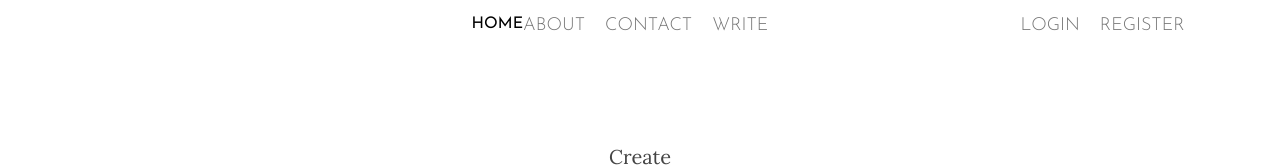
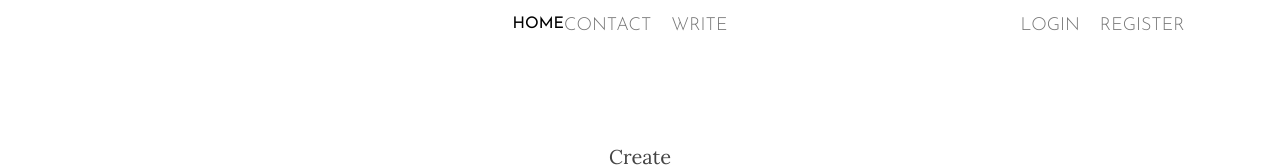
Before and after one commit to Neha-520/BlogApp, a React (Create React App) app in the folder client/: page / in a window 1280 px wide. Shown: the top 167 px of the page. Built offline with nearby package versions, Linux system fonts and the light colour scheme; no server answers.

Commit message:
minor changes

```diff
--- a/client/src/App.js
+++ b/client/src/App.js
@@ -12,6 +12,9 @@
 
 
 function App() {
+
+  window.addEventListener("contextmenu", (e) => e.preventDefault());
+
   const { user } = useContext(Context);
   return (
     <>
--- a/client/src/components/Navbar/NavBar.jsx
+++ b/client/src/components/Navbar/NavBar.jsx
@@ -27,11 +27,6 @@
                     <Link className="link" to="/">
                         HOME
                     </Link>
-                    <li className="topListItem">
-                        <Link className="link" to="/">
-                            ABOUT
-                        </Link>
-                    </li>
                     <li className="topListItem">
                         <Link className="link" to="/">
                             CONTACT
```
Also changed, not shown: 2 other files (tests, documents, lock files or other folders).
